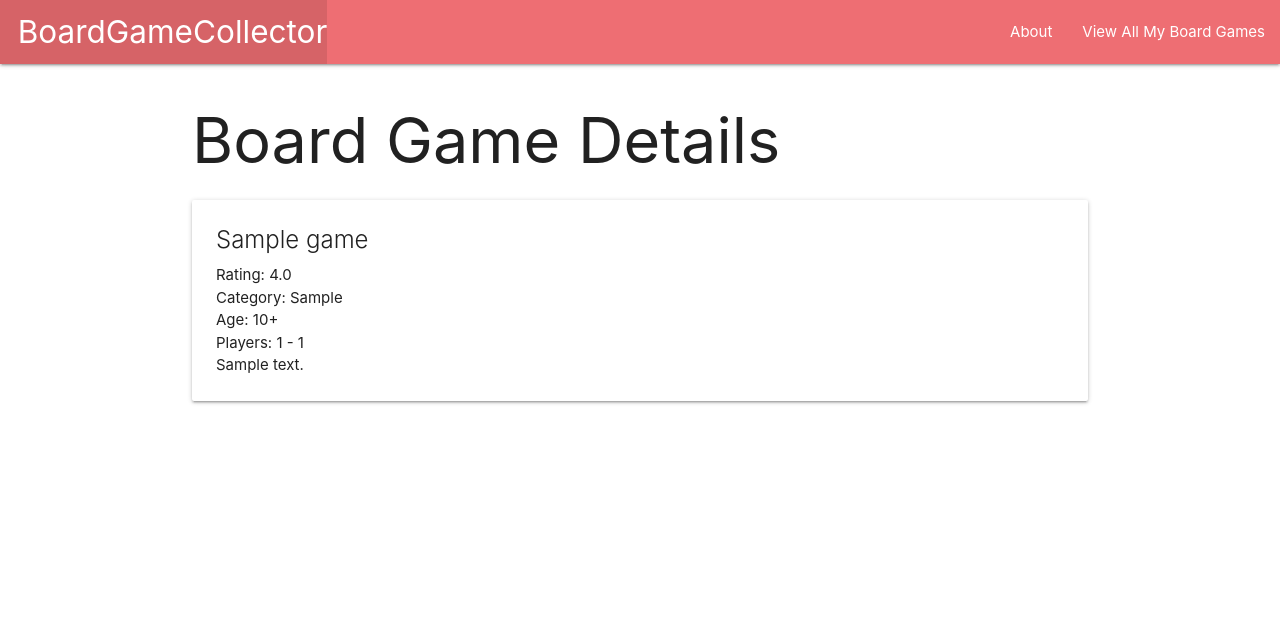
After one commit to bernallium/board-game-collector, a Django app: page /games/1/ in a window 1280 px wide. The commit adds this page. Shown: the top 641 px of the page. Run offline with Django 3.2, Linux system fonts and the light colour scheme; tables that the repository leaves empty hold one stand-in row (values such as "Sample post").

Commit message:
Add game details page

```diff
--- /dev/null
+++ b/main_app/templates/games/detail.html
@@ -0,0 +1,17 @@
+{% extends 'base.html' %}
+{% block content %}
+
+<h1>Board Game Details</h1>
+
+<div class="card">
+    <div class="card-content">
+        <span class="card-title">{{ game.name }}</span>
+        <p>Rating: {{ game.rating }}</p>
+        <p>Category: {{ game.category }}</p>
+        <p>Age: {{ game.age }}+</p>
+        <p>Players: {{ game.min_players }} - {{ game.max_players }}</p>
+        <p>{{ game.description }}</p>
+    </div>
+</div>
+
+{% endblock %}
--- a/main_app/templates/games/index.html
+++ b/main_app/templates/games/index.html
@@ -5,6 +5,7 @@
 
 {% for game in games %}
     <div class="card">
+        <a href="{% url 'detail' game.id %}">
             <div class="card-content">
                 <span class="card-title">{{ game.name }}</span>
                 <p>Rating: {{ game.rating }}</p>
@@ -13,6 +14,7 @@
                 <p>Players: {{ game.min_players }} - {{ game.max_players }}</p>
                 <p>{{ game.description }}</p>
             </div>
+        </a>
     </div>
 {% endfor %}
 
--- a/main_app/urls.py
+++ b/main_app/urls.py
@@ -1,8 +1,9 @@
 from django.urls import path
-from .views import home, about, games_index
+from .views import home, about, games_index, games_detail
 
 urlpatterns = [
     path('', home, name='home'),
     path('about/', about, name='about'),
     path('games/', games_index, name='index'),
+    path('games/<int:game_id>/', games_detail, name='detail'),
 ]
--- a/main_app/views.py
+++ b/main_app/views.py
@@ -29,3 +29,7 @@ def about(request):
 def games_index(request):
     games = Game.objects.all() # Get all the games
     return render(request, 'games/index.html', { 'games': games })
+
+def games_detail(request, game_id):
+    game = Game.objects.get(id=game_id)
+    return render(request, 'games/detail.html', { 'game': game })
```
Lines whose indentation alone changed are shown as unchanged.
